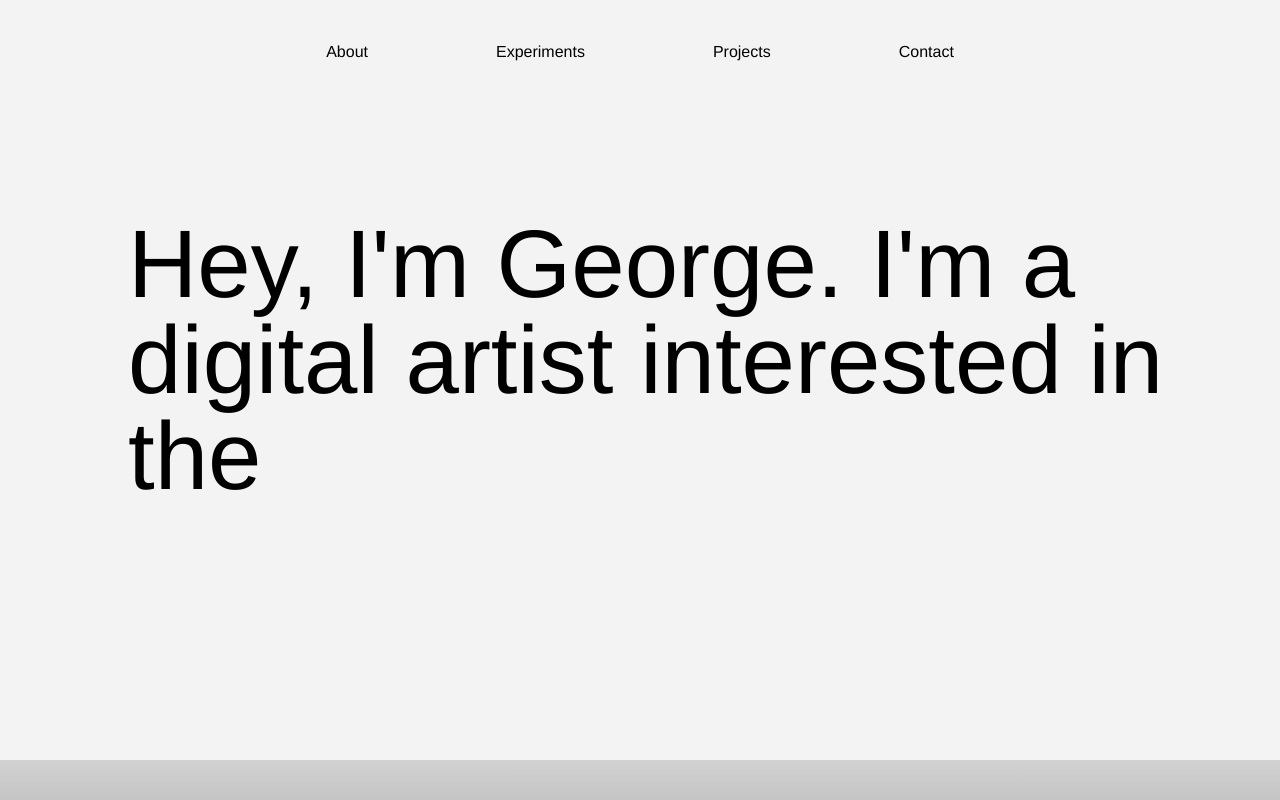
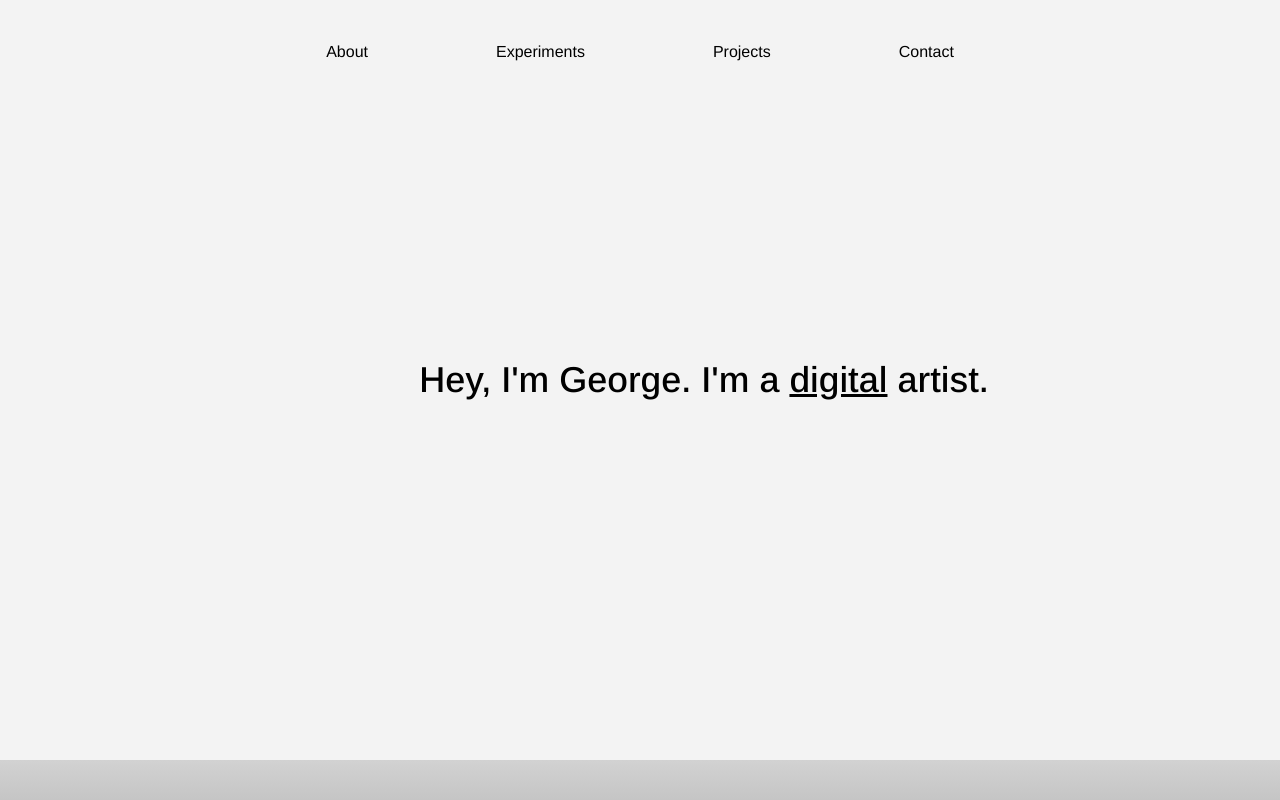
Before and after one commit to georgegausden/portfolio, a Next.js app: page /test2 in a window 1280 px wide. Built offline with nearby package versions, Linux system fonts and the light colour scheme.

Commit message:
Refactor homepage layout and add conditional rendering for ProjectCard in HomePage component

```diff
--- a/app/test2/page.tsx
+++ b/app/test2/page.tsx
@@ -124,7 +124,11 @@ export default function HomePage() {
       >
         {activeSection === "" && (
           // eslint-disable-next-line react/no-unescaped-entities
-          <h1>Hey, I'm George. I'm a digital artist interested in the</h1>
+
+<h2>Hey, I'm George. I'm a <i className="underline not-italic">digital</i> artist.</h2>
+
+
+
         )}
 
         {activeSection === "Biography" && (
@@ -166,10 +170,12 @@ export default function HomePage() {
               </div>
             </div>
 
+            {activeProject.title === "Performance Flow" && (
+              <div className="relative"> <ProjectCard imageSrc={activeProject.links[0][0]} imageCaption={activeProject.links[0][1]} imageAlt="alt" description={activeProject.abstract} title="Abstract"></ProjectCard>
+              <ProjectCard imageSrc={activeProject.links[1][0]} imageCaption={activeProject.links[1][1]} imageAlt="alt" description={activeProject.process} title="Process"></ProjectCard>
+              <ProjectCard imageSrc={activeProject.links[2][0]} imageCaption={activeProject.links[2][1]} imageAlt="alt" description={activeProject.mapping} title="Mapping"></ProjectCard></div>
+            )}
 
-            <ProjectCard imageSrc={activeProject.links[0][0]} imageCaption={activeProject.links[0][1]} imageAlt="alt" description={activeProject.abstract} title="Abstract"></ProjectCard>
-            <ProjectCard imageSrc={activeProject.links[1][0]} imageCaption={activeProject.links[1][1]} imageAlt="alt" description={activeProject.process} title="Process"></ProjectCard>
-            <ProjectCard imageSrc={activeProject.links[2][0]} imageCaption={activeProject.links[2][1]} imageAlt="alt" description={activeProject.mapping} title="Mapping"></ProjectCard>
 
 
 
```
